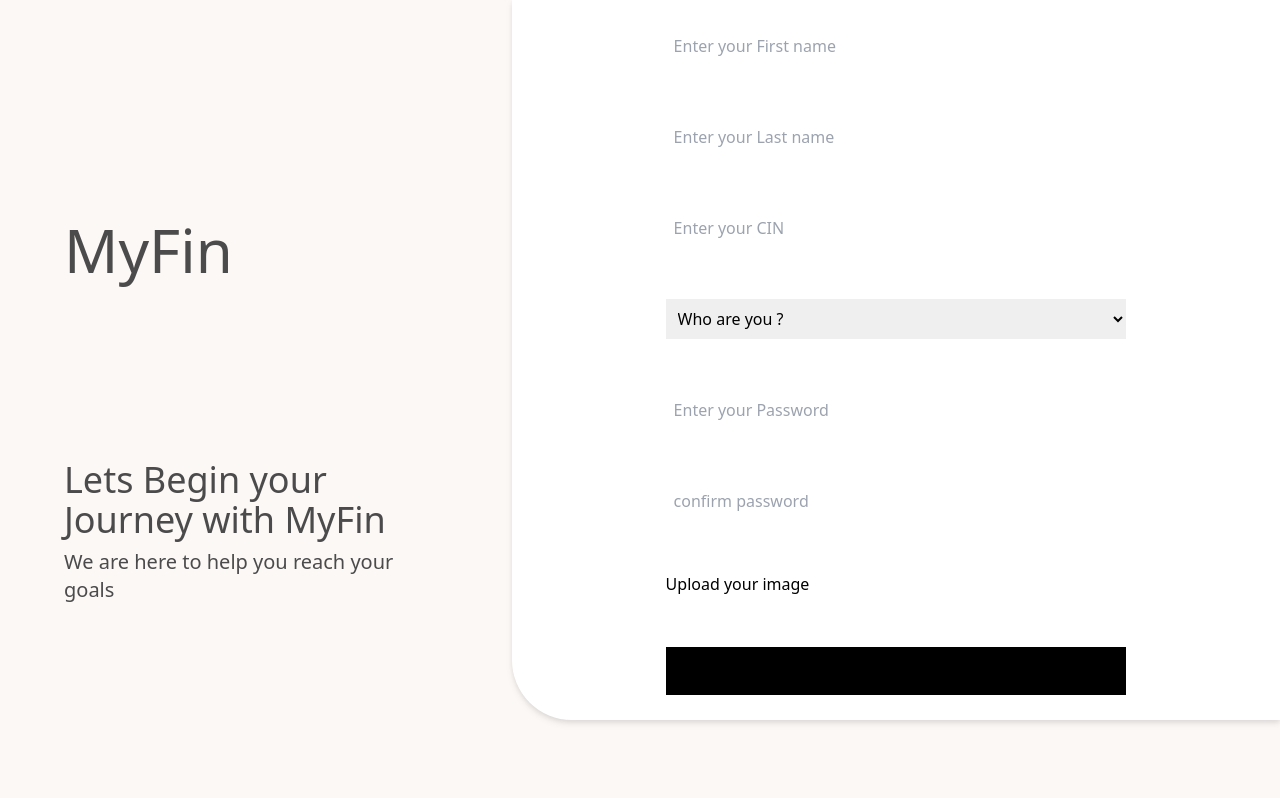
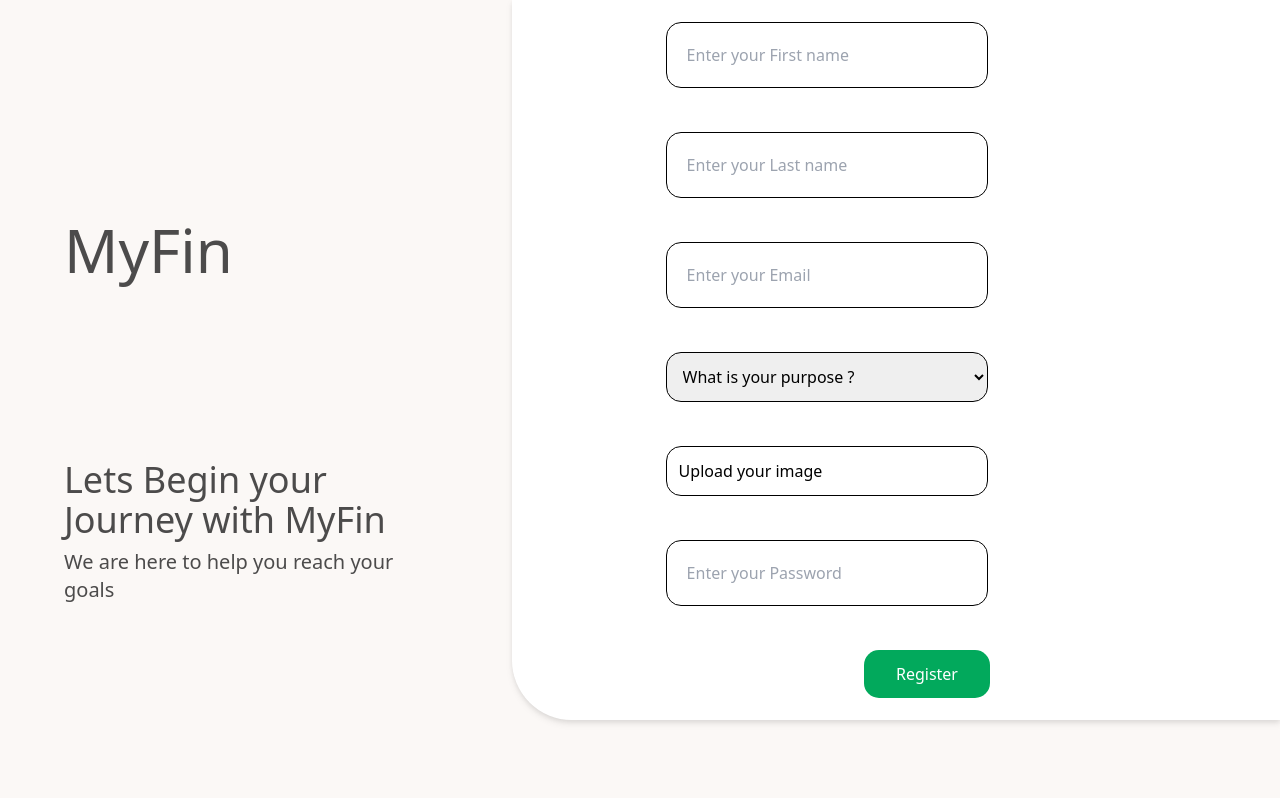
Before and after one commit to mouadHILLALI/MyFin, a React (Vite) app in the folder front-end/: page /register in a window 1280 px wide. Shown: the top 798 px of the page. Built offline with nearby package versions, Linux system fonts and the light colour scheme.

Commit message:
register front

```diff
--- a/front-end/components/Register.jsx
+++ b/front-end/components/Register.jsx
@@ -16,27 +16,34 @@ const Register = () => {
             action=""
             className="flex flex-col w-[60%] h-[90vh] m-auto justify-around"
           >
+            <div className="p-3 border border-black rounded-[15px] w-[70%] ">
             <input
               className="border-1 border-black rounded-lg  p-2"
               type="text"
               name="first_name"
               placeholder="Enter your First name"
             />
+            </div>
+            <div className="p-3 border border-black rounded-[15px] w-[70%] ">
             <input
               className="border-1 border-black p-2"
               type="text"
               name="family_name"
               placeholder="Enter your Last name"
             />
+            </div>
+            <div className="p-3 border border-black rounded-[15px] w-[70%] ">
             <input
               className="border-1 border-black p-2"
               type="text"
-              name="cin"
-              placeholder="Enter your CIN"
+              name="email"
+              placeholder="Enter your Email"
             />
-            <select className="border-1 border-black p-2" name="role">
+            </div>
+
+            <select className="p-3 border border-black rounded-[15px] w-[70%]" name="role">
               <option selected disabled hidden>
-                Who are you ?
+                What is your purpose ?
               </option>
               <option
                 className="border-1 border-black rounded-lg"
@@ -51,24 +58,25 @@ const Register = () => {
                 Investor
               </option>
             </select>
+            <div className=" p-3 border border-black rounded-[15px] w-[70%]">
+            <label className="text-center" htmlFor="image">Upload your image</label>
+            <input className="hidden" type="file" name="image" id="image"/>
+            </div>
+            <div className="p-3 border border-black rounded-[15px] w-[70%] ">
             <input
               className="border-1 border-black rounded-lg p-2"
               type="password"
               placeholder="Enter your Password"
               name="password"
             />
-            <input
-              className="border-1 border-black rounded-lg p-2"
-              type="password"
-              placeholder="confirm password"
-            />
-            <div className=" ">
-            <label className="text-center" htmlFor="image">Upload your image</label>
-            <input className="hidden" type="file" name="image" id="image"/>
             </div>
-            <button type="submit" className=" p-3 bg-black">
+            <div className="flex justify-end w-[73%] ">
+              <span className="py-3 px-8 bg-[#02A95C] rounded-[15px] mr-3 text-white">
+            <button type="submit" className="">
               Register
             </button>
+            </span>
+            </div>
           </form>
         </div>
       </section>
```
